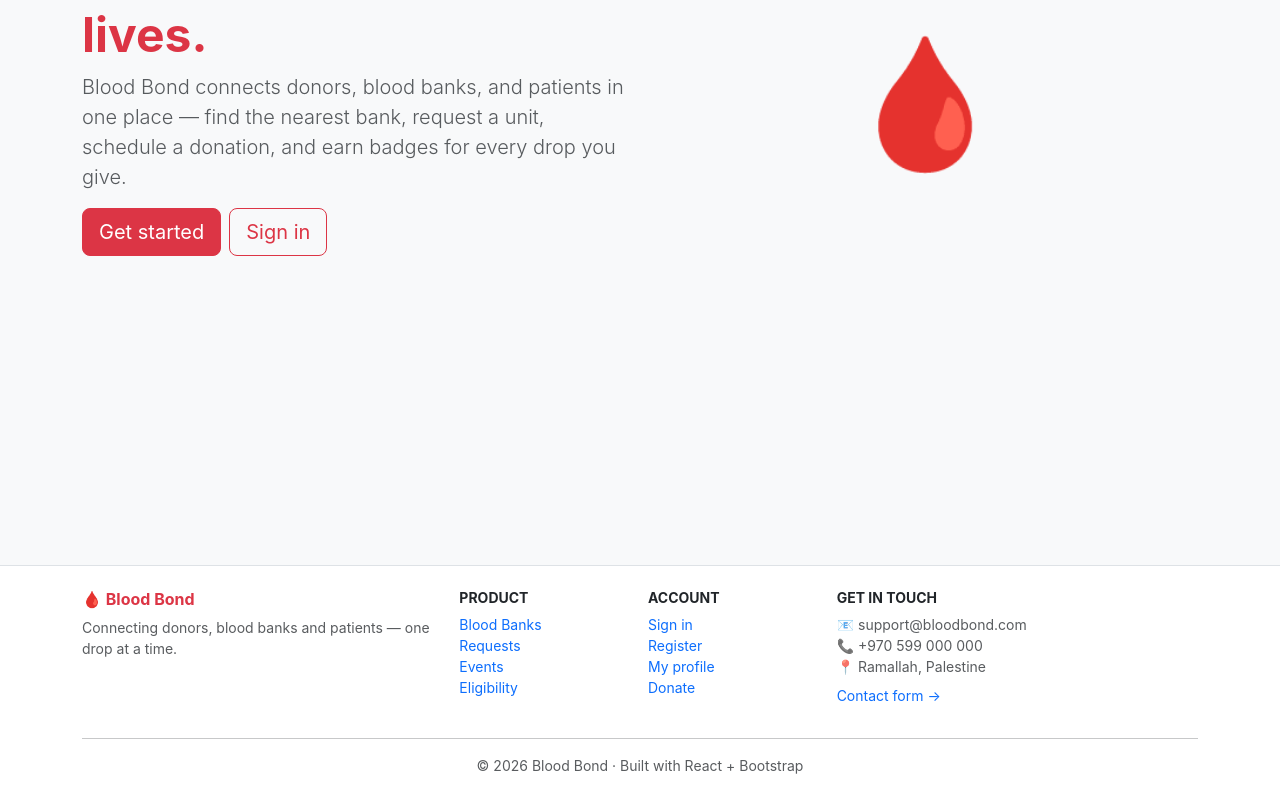
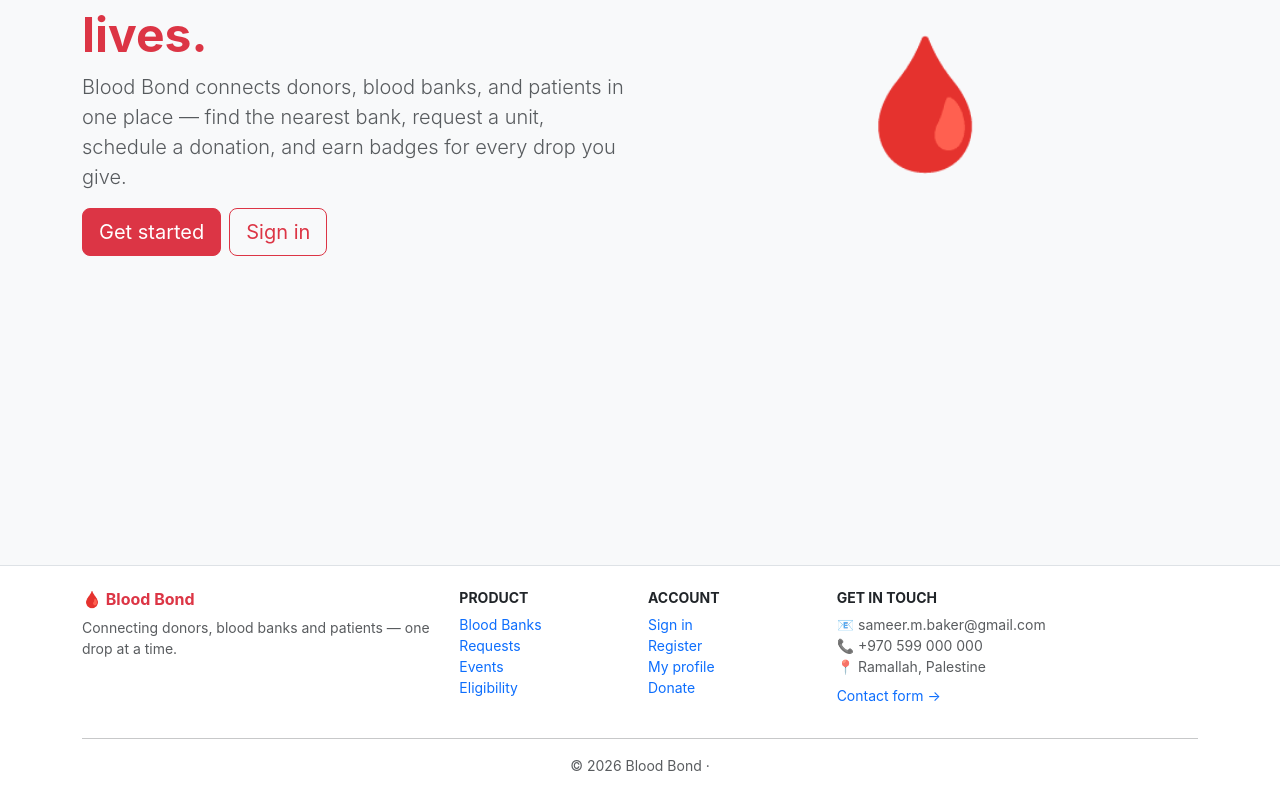
Before and after one commit to sameerbaker/Blood-Bondweb, a React (Vite) app: page / in a window 1280 px wide. Shown: the part 183-983 px from the top of the page. Built offline with nearby package versions, Linux system fonts and the light colour scheme; no server answers.

Commit message:
Update footer contact email and remove tech stack info
Updated contact email in footer and removed 'Built with React + Bootstrap' text.

```diff
--- a/src/components/AppLayout.jsx
+++ b/src/components/AppLayout.jsx
@@ -39,7 +39,7 @@ export default function AppLayout() {
             <Col md={4}>
               <h6 className="text-uppercase small fw-bold">Get in touch</h6>
               <ul className="list-unstyled small text-muted">
-                <li>📧 support@bloodbond.com</li>
+                <li>📧 sameer.m.baker@gmail.com</li>
                 <li>📞 +970 599 000 000</li>
                 <li>📍 Ramallah, Palestine</li>
                 <li className="mt-2"><Link to="/contact">Contact form →</Link></li>
@@ -48,7 +48,7 @@ export default function AppLayout() {
           </Row>
           <hr className="my-3" />
           <div className="text-center text-muted small">
-            © {new Date().getFullYear()} Blood Bond &middot; Built with React + Bootstrap
+            © {new Date().getFullYear()} Blood Bond &middot;
           </div>
         </Container>
       </footer>
```
